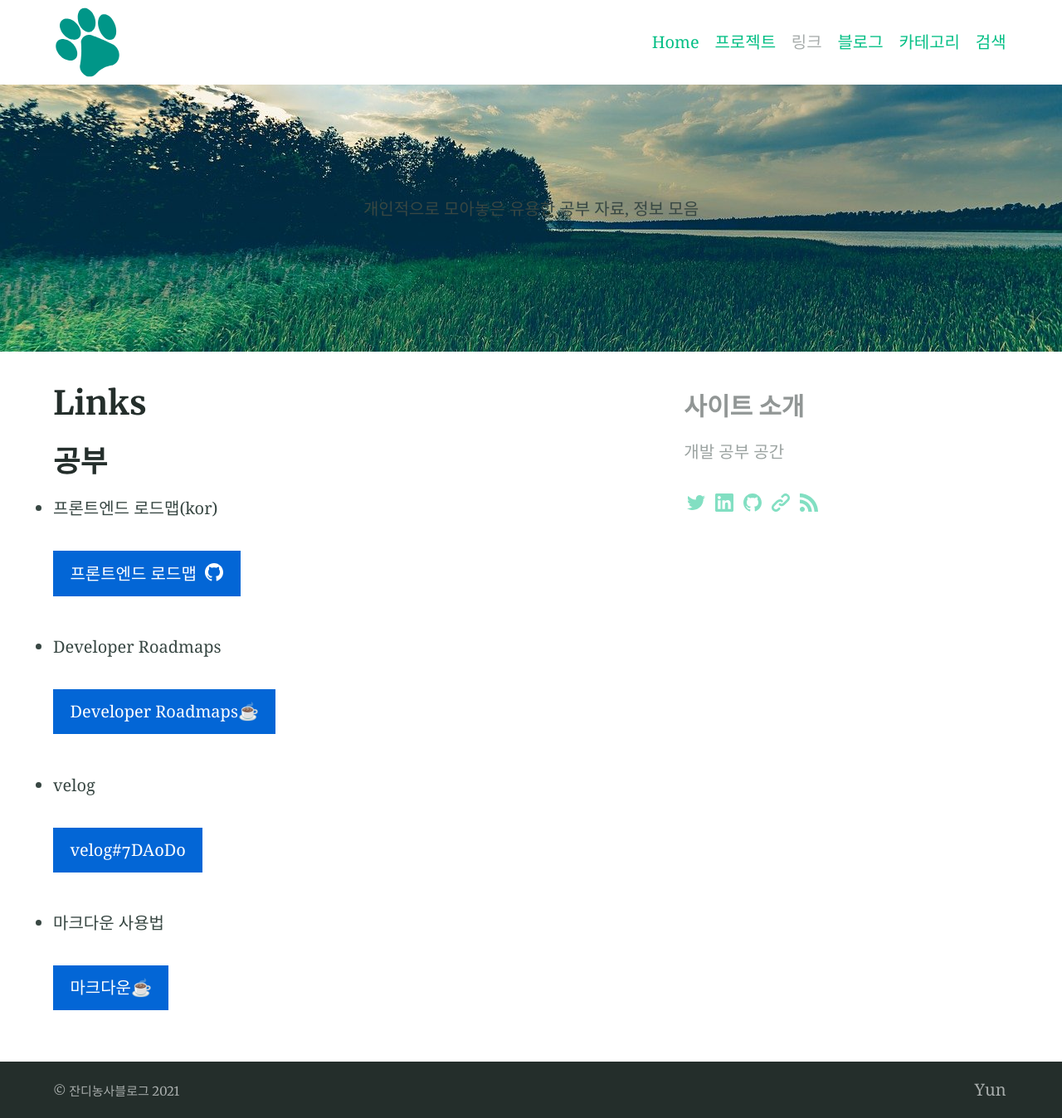
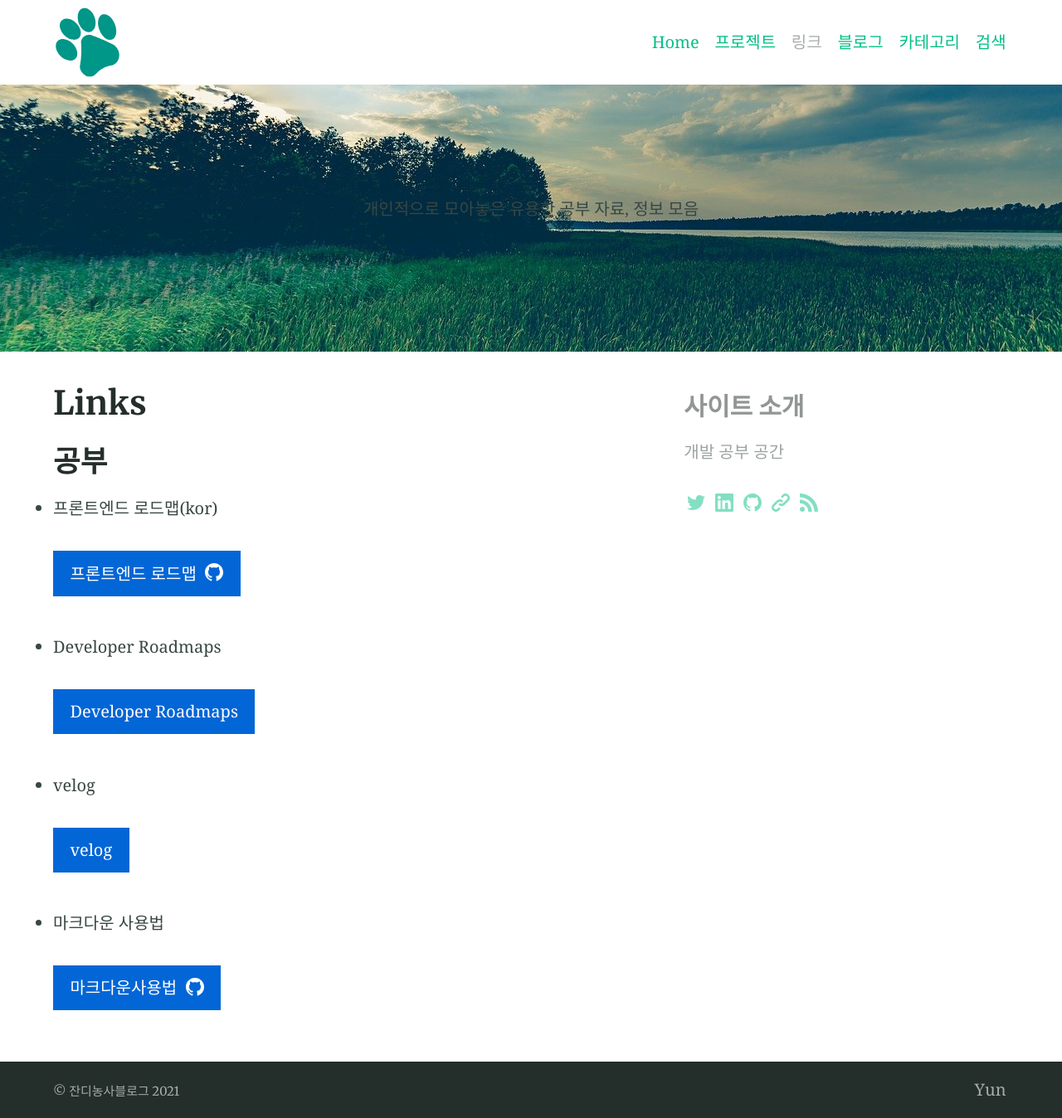
Before and after one commit to EngineerYun/EngineerYun.github.io, a Jekyll site: the page built from Links.md, in a window 1280 px wide. Shown: the whole page at 83% size. Built offline with Jekyll 4.4.1, drawn with Linux system fonts in a browser that asks for light colours.

Commit message:
Links업데이트

```diff
--- a/Links.md
+++ b/Links.md
@@ -15,12 +15,12 @@ aside: true
 
 * Developer Roadmaps
 
-{% include button.html text="Developer Roadmaps☕️" link="https://roadmap.sh/" color="#0366d6" %}
+{% include button.html text="Developer Roadmaps" link="https://roadmap.sh/" color="#0366d6" %}
 
 * velog
 
-{% include button.html text="velog#7DA0D0" link="https://velog.io/" color="#0366d6" %}
+{% include button.html text="velog" link="https://velog.io/" color="#0366d6" %}
 
 * 마크다운 사용법
 
-{% include button.html text="마크다운☕️" link="https://theorydb.github.io/envops/2019/05/22/envops-blog-how-to-use-md/" color="#0366d6" %}
+{% include button.html text="마크다운사용법"  icon="github" link="https://gist.github.com/ihoneymon/652be052a0727ad59601" color="#0366d6" %}
```
